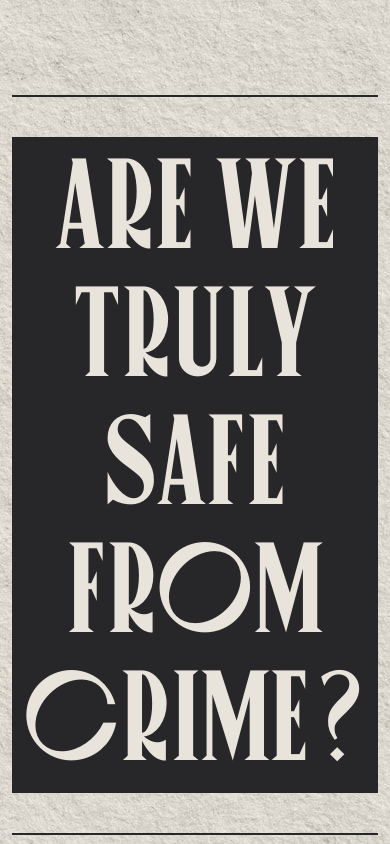
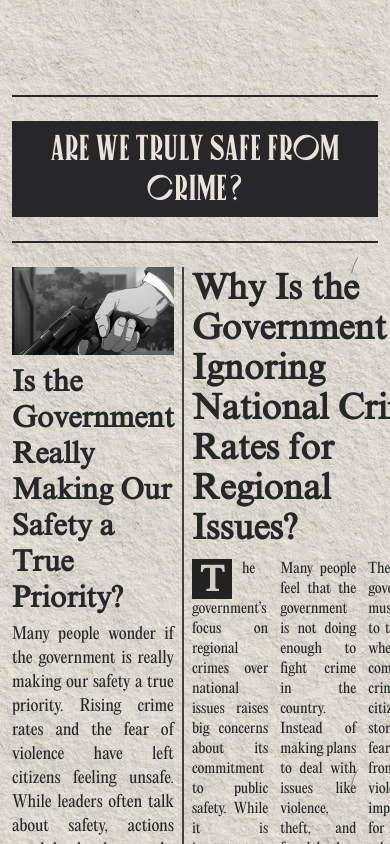
Before and after one commit to yugalkaushik/thecipher, a React (Vite) app: page / in a window 390 px wide. Shown: the part 3760-4604 px from the top of the page. Built offline with nearby package versions, Linux system fonts and the light colour scheme.

Commit message:
style: responsive section banner heading and The End divider

```diff
--- a/src/Components/News.tsx
+++ b/src/Components/News.tsx
@@ -7,7 +7,7 @@ const News = () => {
       <News1 />
       <hr className="border-t-2  border-zinc-800" />
       <div className=" flex items-center">
-        <div className=" text-9xl  font-Canopee text-center bg-zinc-800 w-full my-10 text-[#E9E4DB] p-2">
+        <div className="text-4xl sm:text-6xl md:text-8xl lg:text-9xl font-Canopee text-center bg-zinc-800 w-full my-6 md:my-10 text-[#E9E4DB] p-2">
           <p>Are We Truly Safe from Crime?</p>
         </div>
       </div>
@@ -24,7 +24,7 @@ const News = () => {
           <hr className="border-t-[5px] border-black/85" />
           <hr className="border-t-[2px] border-black/90" />
         </div>
-        <span className="mx-2 text-7xl font-OldLondon  ">The End</span>
+        <span className="mx-2 text-4xl md:text-7xl font-OldLondon">The End</span>
 
         <div className="flex-grow space-y-0.5">
           <hr className="border-t-[5px] border-black/85" />
```
